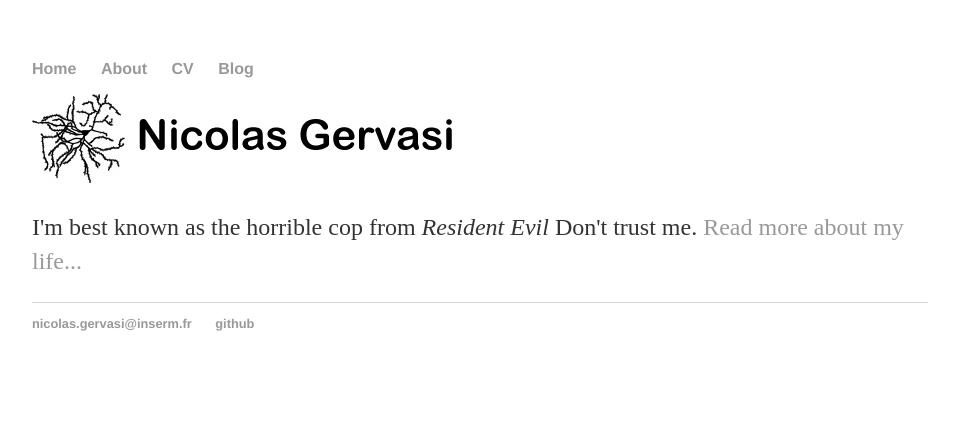
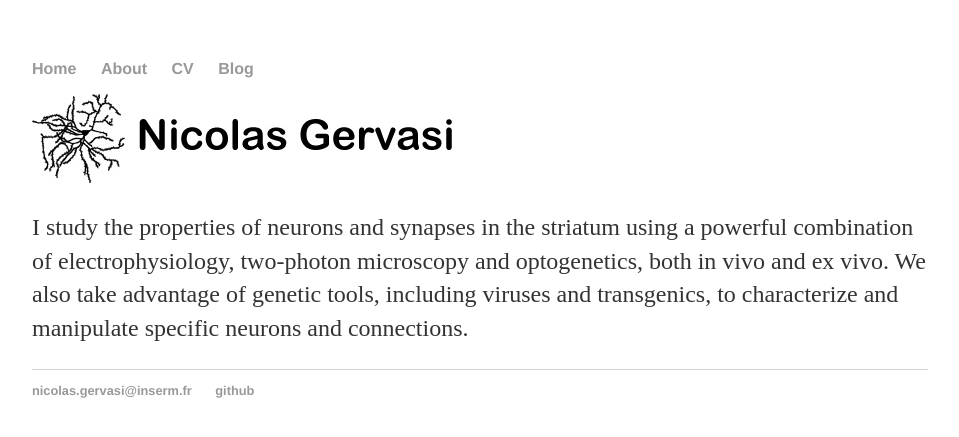
Before and after one commit to nicolasgervasi/nicolasgervasi.github.io, a Jekyll site: the page built from index.html, in a window 1280 px wide. Shown: the top 437 px of the page, without its empty margins (160-1119 px from the left). Built offline with Jekyll 4.4.1, drawn with Linux system fonts in a browser that asks for light colours.

Commit message:
Update index.html

```diff
--- a/index.html
+++ b/index.html
@@ -5,6 +5,6 @@ title: Nicolas Gervasi
 	<div class="col-sm-4">
 	<img  class="img-rounded" alt="Nicolas Gervasi" src="image/logo.jpg">
 	</div>
-
-	<p>I'm best known as the horrible cop from <em>Resident Evil</em> Don't trust me. <a href="/about">Read more about my life...</a></p>
+	<div class="col-sm-4">
+	<p>I study the properties of neurons and synapses in the striatum using a powerful combination of electrophysiology, two-photon microscopy and optogenetics, both in vivo and ex vivo. We also take advantage of genetic tools, including viruses and transgenics, to characterize and manipulate specific neurons and connections.</p>
 </div><!-- /.blurb -->
```
